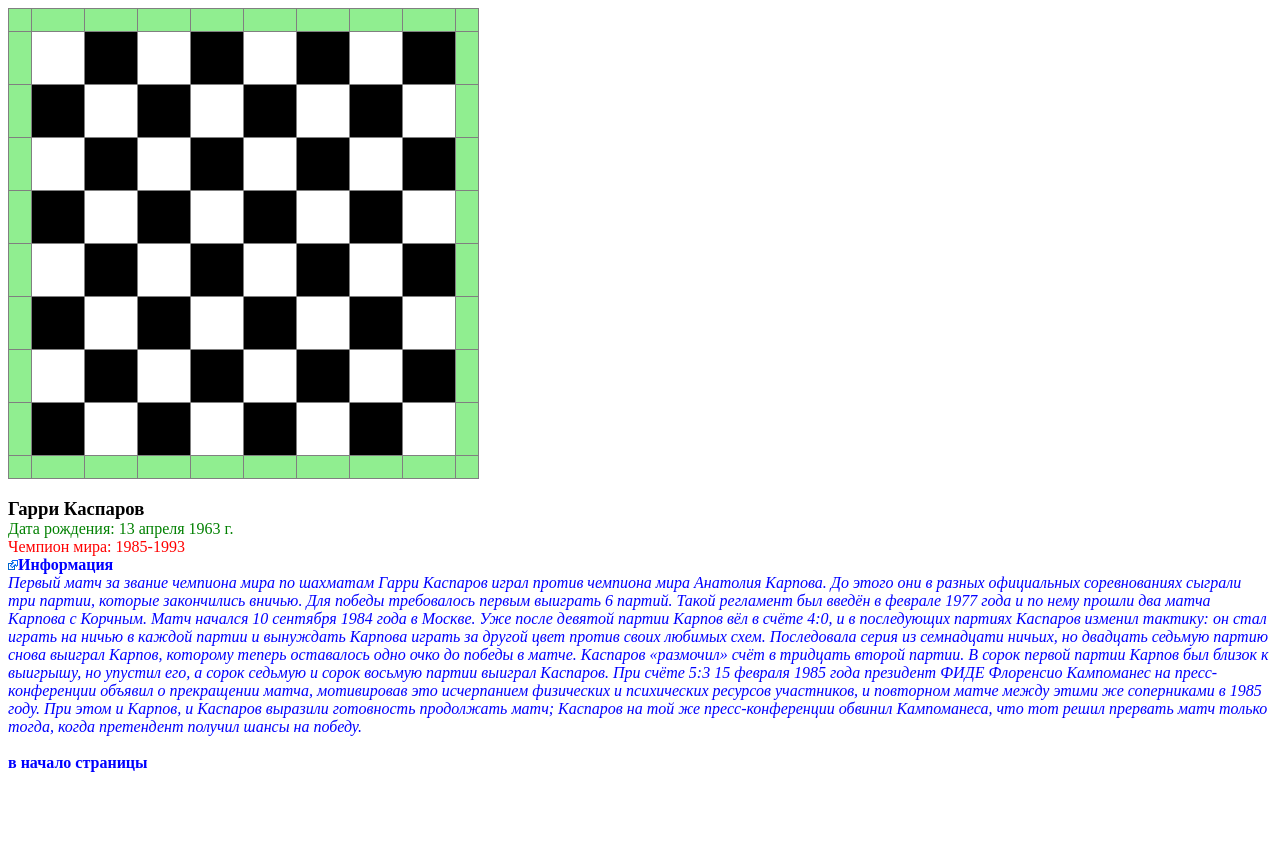
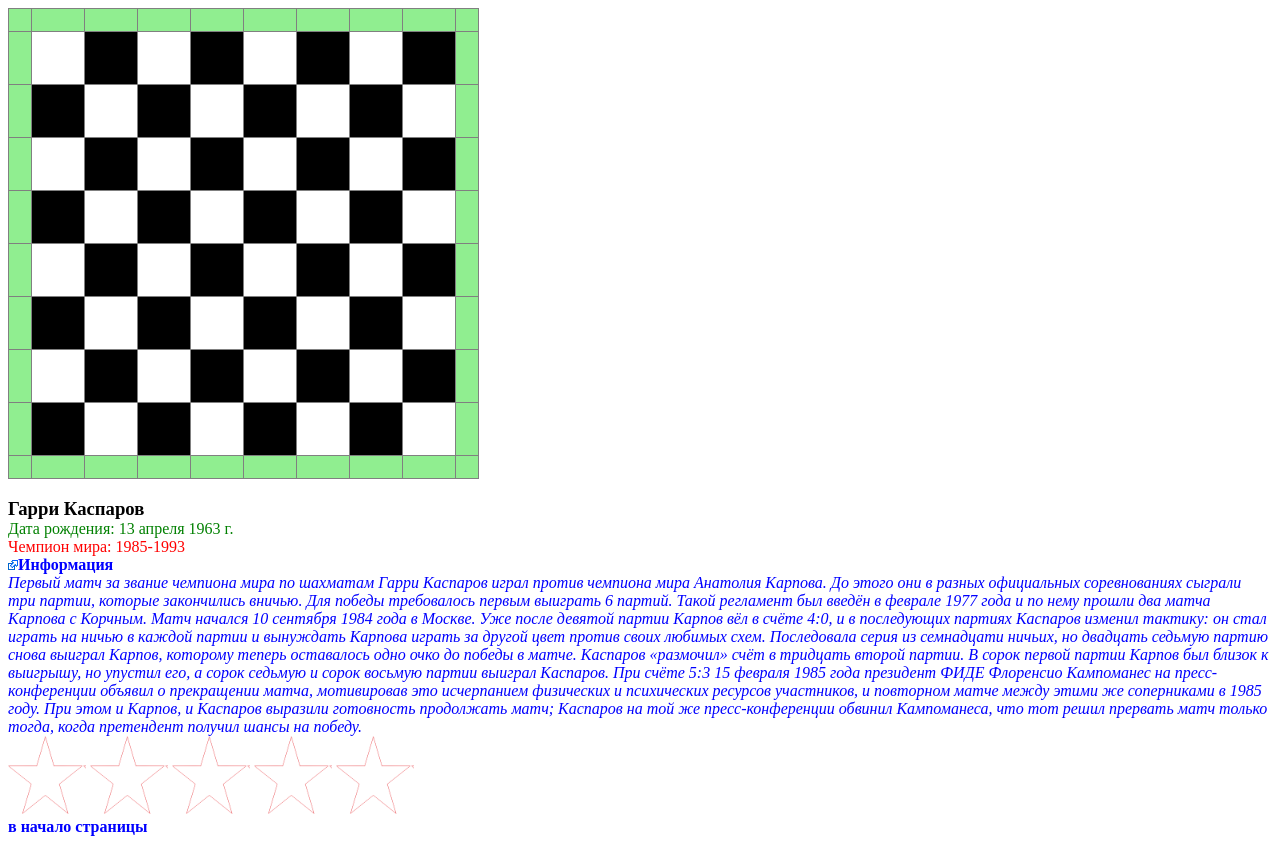
Before and after one commit to makrenka/it-academy-homeworks, a plain HTML site: page CSS_chess.html in a window 1280 px wide. Before the commit the page ends 800 px from the top, so only its background shows below. Drawn offline with Linux system fonts and the light colour scheme.

Commit message:
create stars

```diff
--- a/CSS_chess.html
+++ b/CSS_chess.html
@@ -58,11 +58,11 @@
       color: green;
     }
 
-    p:first-of-type + p {
+    p:first-of-type+p {
       color: red;
     }
 
-    p:first-of-type + p ~ p {
+    p:first-of-type+p~p {
       color: blue;
     }
 
@@ -70,6 +70,17 @@
       text-decoration: none;
       color: blue;
       font-weight: bold;
+    }
+
+    .star {
+      background: url('./images/star0.png');
+      width: 78px;
+      height: 78px;
+      display: inline-block;
+    }
+
+    .star:hover {
+      background: url('./images/star1.png');
     }
   </style>
 
@@ -200,18 +211,26 @@
   <p>Чемпион мира: 1985-1993</p>
   <a href="https://chesspro.ru/statistic/kasparov.shtml"><img src="./images/extref.png" alt="extref">Информация</a>
   <p><i> Первый матч за звание чемпиона мира по шахматам Гарри Каспаров играл против чемпиона мира Анатолия Карпова. До
-    этого они в разных официальных соревнованиях сыграли три партии, которые закончились вничью. Для победы требовалось
+      этого они в разных официальных соревнованиях сыграли три партии, которые закончились вничью. Для победы
+      требовалось
       первым выиграть 6 партий. Такой регламент был введён в феврале 1977 года и по нему прошли два матча Карпова с
       Корчным. Матч начался 10 сентября 1984 года в Москве. Уже после девятой партии Карпов вёл в счёте 4:0, и в
-    последующих партиях Каспаров изменил тактику: он стал играть на ничью в каждой партии и вынуждать Карпова играть за
+      последующих партиях Каспаров изменил тактику: он стал играть на ничью в каждой партии и вынуждать Карпова играть
+      за
       другой цвет против своих любимых схем. Последовала серия из семнадцати ничьих, но двадцать седьмую партию снова
       выиграл Карпов, которому теперь оставалось одно очко до победы в матче. Каспаров «размочил» счёт в тридцать второй
       партии. В сорок первой партии Карпов был близок к выигрышу, но упустил его, а сорок седьмую и сорок восьмую партии
       выиграл Каспаров. При счёте 5:3 15 февраля 1985 года президент ФИДЕ Флоренсио Кампоманес на пресс-конференции
       объявил о прекращении матча, мотивировав это исчерпанием физических и психических ресурсов участников, и повторном
       матче между этими же соперниками в 1985 году. При этом и Карпов, и Каспаров выразили готовность продолжать матч;
-    Каспаров на той же пресс-конференции обвинил Кампоманеса, что тот решил прервать матч только тогда, когда претендент
+      Каспаров на той же пресс-конференции обвинил Кампоманеса, что тот решил прервать матч только тогда, когда
+      претендент
       получил шансы на победу.</i></p>
+  <div class="star"></div>
+  <div class="star"></div>
+  <div class="star"></div>
+  <div class="star"></div>
+  <div class="star"></div>
   <br>
   <a href="#begin">в начало страницы</a>
 </body>
```
Also changed, not shown: images/star0.png (added), images/star1.png (added). Lines whose indentation alone changed are shown as unchanged.
